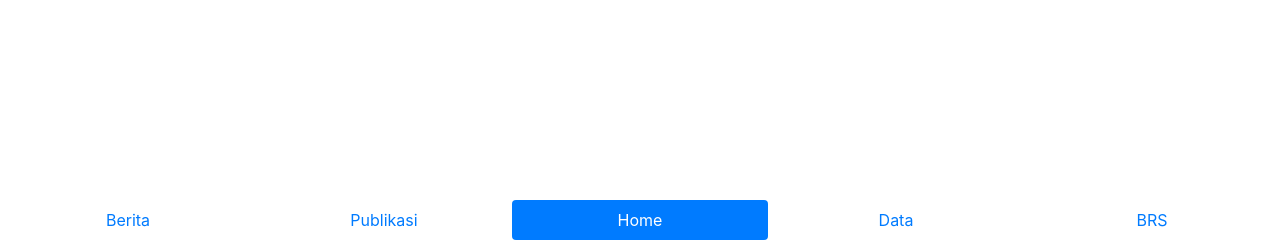
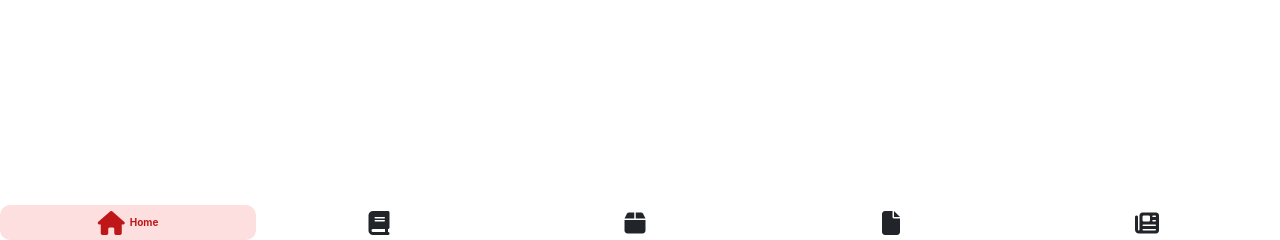
Before and after one commit to yustiar/data-pacitan, a Django app: page / in a window 1280 px wide. Shown: the part 560-800 px from the top of the page. Run offline with Django 3.2, Linux system fonts and the light colour scheme; some libraries are stand-ins or nearby versions.

Commit message:
change nav style 1

```diff
--- a/pacitan_data/static/css/styles.css
+++ b/pacitan_data/static/css/styles.css
@@ -0,0 +1,71 @@
+.ajaxProgess {
+  position: fixed;
+  display: none;
+  width: 100%;
+  height: 100%;
+  top: 0;
+  left: 0;
+  right: 0;
+  bottom: 0;
+  background-color: rgba(255, 220, 184, 0.8);
+  z-index: 2;
+  cursor: pointer;
+}
+.text{
+  position: absolute;
+  top: 50%;
+  left: 50%;
+  font-size: 50px;
+  color: white;
+  transform: translate(-50%,-50%);
+  -ms-transform: translate(-50%,-50%);
+}
+
+.tab{
+	background-color: #ffffff;
+	border-radius: 10px;
+	cursor: pointer;
+	display: flex;
+	align-items: center;
+	justify-content: center;
+	transition: background 0.7s linear;
+}
+
+.tab i{
+	font-size: 1.5em;
+	margin-left: 10px;
+}
+
+.tab p{
+	font-weight: bold;
+	font-size: 10px;
+	overflow: hidden;
+	max-width: 0;
+	margin: 10px;
+}
+
+.tab.active p{
+	margin-left: 5px;
+	max-width: 200px;
+	transition: max-width 0.7s linear;
+}
+.nav-item.active.tabhome{
+	background: rgb(253, 223, 223);
+	color: rgb(191, 23, 23);
+}
+.nav-item.active.tabdata{
+	background: rgb(252, 247, 222);
+	color: rgb(191, 146, 23);
+}
+.nav-item.active.tabpublication{
+	background: rgb(222, 253, 224);
+	color: rgb(17, 143, 55);
+}
+.nav-item.active.tabrelease{
+	background: rgb(222, 243, 253);
+	color: rgb(17, 101, 143);
+}
+.nav-item.active.tabnews{
+	background: rgb(240, 222, 253);
+	color: rgb(82, 17, 143);
+}
--- a/pacitan_data/templates/index.html
+++ b/pacitan_data/templates/index.html
@@ -3,62 +3,58 @@
 
 {% block content %}
     <div class="tab-content pb-5" id="pills-tabContent">
-        <div class="tab-pane fade" id="pills-berita" role="tabpanel" aria-labelledby="pills-berita-tab">
-            <div class="container">
-                <div class="row row1 d-flex justify-content-center">
+        <!--### LOADING CIRCLE ###-->
+        <div class="output">
+            <div class="container ">
+                <div class="row d-flex justify-content-center">
                     <div class="col-md-10">
-                        {% for o in posts %}
-                        <div class="card post-box-news border-primary pb-3" style="max-width: 30rem;">
-                            <div class="card-header">Header</div>
-                            <div class="card-body text-primary">
-                                <h5 class="card-title">{{o.title}}</h5>
-                                <p class="card-text">{{o.rl_date}}</p>
+                        <div class="ajaxProgess">
+                            <div class="text">
+                                <div class="spinner-border text-danger" style="width: 8rem; height: 8rem;" role="status">
+                                <span class="sr-only" ></span>
                             </div>
+                            </div>
+
                         </div>
-                        {% endfor %}
                     </div>
                 </div>
-                <div class="row d-flex justify-content-center"><button class="btn btn-dark" type="submit" id="load_news">Load More</button></div>
             </div>
         </div>
 
+        <!--### HOME ###-->
+        <div class="tab-pane fade show active" id="pills-home" role="tabpanel" aria-labelledby="pills-home-tab">Home</div>
+
+        <!--### PUBLIKASI ###-->
         <div class="tab-pane fade" id="pills-publikasi" role="tabpanel" aria-labelledby="pills-publikasi-tab">
-            <div class="container">
+            <div class="container container-publikasi">
                 <div class="row row2 d-flex justify-content-center">
-                    <div class="col-md-10">
-                        {% for o in posts %}
-                        <div class="card post-box-pub border-primary pb-3" style="max-width: 30rem;">
-                            <div class="card-header">Header</div>
-                            <div class="card-body text-primary">
-                                <h5 class="card-title">{{o.title}}</h5>
-                                <p class="card-text">{{o.cover}}</p>
-                            </div>
-                        </div>
-                        {% endfor %}
-                    </div>
+
                 </div>
                 <div class="row d-flex justify-content-center"><button class="btn btn-dark" type="submit" id="load_pub">Load More</button></div>
             </div>
         </div>
 
-        <div class="tab-pane fade show active" id="pills-home" role="tabpanel" aria-labelledby="pills-home-tab">Home</div>
+        <!--### DATA ###-->
         <div class="tab-pane fade" id="pills-data" role="tabpanel" aria-labelledby="pills-data-tab">Data</div>
+
+        <!--### BRS ###-->
         <div class="tab-pane fade" id="pills-brs" role="tabpanel" aria-labelledby="pills-brs-tab">
-            <div class="container">
+            <div class="container container-brs">
                 <div class="row row5 d-flex justify-content-center">
-                    <div class="col-md-10">
-                        {% for o in posts %}
-                        <div class="card post-box-brs border-primary pb-3" style="max-width: 30rem;">
-                            <div class="card-header">Header</div>
-                            <div class="card-body text-primary">
-                                <h5 class="card-title">{{o.title}}</h5>
-                                <p class="card-text">{{o.rl_date}}</p>
-                            </div>
-                        </div>
-                        {% endfor %}
-                    </div>
+
                 </div>
                 <div class="row d-flex justify-content-center"><button class="btn btn-dark" type="submit" id="load_brs">Load More</button></div>
+            </div>
+        </div>
+
+        <!--### BERITA ###-->
+        <div class="tab-pane fade" id="pills-berita" role="tabpanel" aria-labelledby="pills-berita-tab">
+            <div class="container container-berita">
+                <div class="row row1 d-flex justify-content-center">
+
+                </div>
+                <div class="row d-flex justify-content-center text-light"><button class="btn btn-info" type="submit" id="load_news" >Load More</button></div>
+
             </div>
         </div>
     </div>
@@ -69,10 +65,26 @@
     {% csrf_token %}
     <script>
 
+    const tabs = document.querySelectorAll('.nav-item');
+    tabs.forEach(clickedTab => {
+        clickedTab.addEventListener('click', () => {
+            tabs.forEach(tab => {
+                tab.classList.remove('active');
+            });
+            clickedTab.classList.add('active');
+            // var clickedContainer = document.getElement
+            console.log(clickedTab);
+        });
+
+    });
+
+
     $(document).ready(function(){
         ////BERITA////
         //INIT
         $("#pills-berita-tab").on('click',function(){
+            $(".ajaxProgess").show();
+            $(".container-berita").hide();
             $('#header').text('Berita');
             $(window).scrollTop(0);
             $("#load_news").show();
@@ -85,12 +97,13 @@
                 },
                 dataType:'json',
                 success:function(res){
+                    $(".ajaxProgess").hide();
+                    $(".container-berita").show();
                     var _html='';
                     var json_data=res.posts;
                     $.each(json_data,function(index,data){
-                        _html+='<div class="card post-box-news border-primary b-3" style="width: 30rem;">'+
-                            '<div class="card-header">Header</div>'+
-                            '<div class="card-body text-primary">'+
+                        _html+='<div class="card post-box-news border-info m-1" style="width: 30rem;">'+
+                            '<div class="card-body">'+
                             '<h5 class="card-title">'+data.title+'</h5>'+
                             '<p class="card-text">'+data.rl_date+'</p>'+
                             '</div>'+
@@ -98,12 +111,17 @@
                             ;
                        });
                     $(".row1").html(_html);
+                    console.log('success');
 
+                },
+                error: function(XMLHttpRequest, textStatus, errorThrown) {
+                    console.log('error');
                 }
             });
         });
         //ADD MORE
         $("#load_news").on('click',function(){
+            $(".ajaxProgess").show();
             var _currentResult=$(".post-box-news").length;
             $.ajax({
                 url:"{% url 'load_more_news' %}",
@@ -117,12 +135,12 @@
                     $("#load_news").addClass('disabled').text('Loading..');
                 },
                 success:function(res){
+                    $(".ajaxProgess").hide();
                     var _html='';
                     var json_data=res.posts;
                     $.each(json_data,function(index,data){
-                        _html+='<div class="card post-box-news border-primary b-3" style="width: 30rem;">'+
-                            '<div class="card-header">Header</div>'+
-                            '<div class="card-body text-primary">'+
+                        _html+='<div class="card post-box-news border-info m-1" style="width: 30rem;">'+
+                            '<div class="card-body">'+
                             '<h5 class="card-title">'+data.title+'</h5>'+
                             '<p class="card-text">'+data.rl_date+'</p>'+
                             '</div>'+
@@ -145,6 +163,8 @@
         ////PUBLIKASI////
         //INIT
         $("#pills-publikasi-tab").on('click',function(){
+            $(".ajaxProgess").show();
+            $(".container-publiaksi").hide();
             $('#header').text('Publikasi');
             $(window).scrollTop(0);
             $("#load_pub").show();
@@ -157,12 +177,13 @@
                 },
                 dataType:'json',
                 success:function(res){
+                    $(".ajaxProgess").hide();
+                    $(".container-berita").show();
                     var _html='';
                     var json_data=res.posts;
                     $.each(json_data,function(index,data){
-                        _html+='<div class="card post-box-pub border-primary b-3" style="width: 30rem;">'+
-                            '<div class="card-header">Header</div>'+
-                            '<div class="card-body text-primary">'+
+                        _html+='<div class="card post-box-news border-info m-1" style="width: 30rem;">'+
+                            '<div class="card-body">'+
                             '<h5 class="card-title">'+data.title+'</h5>'+
                             '<p class="card-text">'+data.rl_date+'</p>'+
                             '</div>'+
@@ -176,6 +197,7 @@
         });
         //ADD MORE
         $("#load_pub").on('click',function(){
+            $(".ajaxProgess").show();
             var _currentResult=$(".post-box-pub").length;
             $.ajax({
             	url:"{% url 'load_more_pub' %}",
@@ -189,12 +211,12 @@
             		$("#load_pub").addClass('disabled').text('Loading..');
             	},
             	success:function(res){
+                    $(".ajaxProgess").hide();
             		var _html='';
             		var json_data=res.posts;
             		$.each(json_data,function(index,data){
-            			_html+='<div class="card post-box-pub border-primary b-3" style="width: 30rem;">'+
-                            '<div class="card-header">Header</div>'+
-                            '<div class="card-body text-primary">'+
+            			_html+='<div class="card post-box-news border-info m-1" style="width: 30rem;">'+
+                            '<div class="card-body">'+
                             '<h5 class="card-title">'+data.title+'</h5>'+
                             '<p class="card-text">'+data.rl_date+'</p>'+
                             '</div>'+
@@ -217,6 +239,8 @@
         ////BRS////
         //INIT
         $("#pills-brs-tab").on('click',function(){
+            $(".ajaxProgess").show();
+            $(".container-brs").hide();
             $('#header').text('Berita Resmi Statistik');
             $(window).scrollTop(0);
             $("#load_pub").show();
@@ -229,12 +253,13 @@
                 },
                 dataType:'json',
                 success:function(res){
+                    $(".ajaxProgess").hide();
+                    $(".container-brs").show();
                     var _html='';
                     var json_data=res.posts;
                     $.each(json_data,function(index,data){
-                        _html+='<div class="card post-box-brs border-primary b-3" style="width: 30rem;">'+
-                            '<div class="card-header">Header</div>'+
-                            '<div class="card-body text-primary">'+
+                        _html+='<div class="card post-box-news border-info m-1" style="width: 30rem;">'+
+                            '<div class="card-body">'+
                             '<h5 class="card-title">'+data.title+'</h5>'+
                             '<p class="card-text">'+data.rl_date+'</p>'+
                             '</div>'+
@@ -248,6 +273,7 @@
         });
         //ADD MORE
         $("#load_brs").on('click',function(){
+            $(".ajaxProgess").show();
             var _currentResult=$(".post-box-brs").length;
             $.ajax({
                 url:"{% url 'load_more_brs' %}",
@@ -261,12 +287,12 @@
                     $("#load_brs").addClass('disabled').text('Loading..');
                 },
                 success:function(res){
+                    $(".ajaxProgess").hide();
                     var _html='';
                     var json_data=res.posts;
                     $.each(json_data,function(index,data){
-                        _html+='<div class="card post-box-brs border-primary b-3" style="width: 30rem;">'+
-                            '<div class="card-header">Header</div>'+
-                            '<div class="card-body text-primary">'+
+                        _html+='<div class="card post-box-news border-info m-1" style="width: 30rem;">'+
+                            '<div class="card-body">'+
                             '<h5 class="card-title">'+data.title+'</h5>'+
                             '<p class="card-text">'+data.rl_date+'</p>'+
                             '</div>'+
--- a/pacitan_data/templates/snippets/footer.html
+++ b/pacitan_data/templates/snippets/footer.html
@@ -1,20 +1,23 @@
 {% load static %}
-	<div>
-		<ul class="nav nav-pills fixed-bottom nav-justified w-100 bg-white" id="pills-tab" role="tablist">
-			<li class="nav-item">
-				<a class="nav-link" id="pills-berita-tab" data-toggle="pill" href="#pills-berita" role="tab" aria-controls="pills-berita" aria-selected="false">Berita</a>
+	<ul class=" nav nav-pills fixed-bottom nav-justified w-100 bg-white" id="pills-tab" role="tablist">
+		<li class="tab tabhome nav-item active">
+			<i class="fas fa-home" id="pills-home-tab" data-toggle="pill" href="#pills-home" role="tab" aria-controls="pills-home"></i>
+			<p>Home</p>
 		</li>
-			<li class="nav-item">
-				<a class="nav-link" id="pills-publikasi-tab" data-toggle="pill" href="#pills-publikasi" role="tab" aria-controls="pills-publikasi" aria-selected="false">Publikasi</a>
+		<li class="tab tabpublication nav-item">
+			<i class="fas fa-book" id="pills-publikasi-tab" data-toggle="pill" href="#pills-publikasi" role="tab" aria-controls="pills-publikasi"></i>
+			<p>Publication</p>
 		</li>
-			<li class="nav-item">
-				<a class="nav-link active" id="pills-home-tab" data-toggle="pill" href="#pills-home" role="tab" aria-controls="pills-home" aria-selected="true">Home</a>
+		<li class="tab tabdata nav-item">
+			<i class="fas fa-box" id="pills-data-tab" data-toggle="pill" href="#pills-data" role="tab" aria-controls="pills-data"></i>
+			<p>Data</p>
 		</li>
-			<li class="nav-item">
-				<a class="nav-link" id="pills-data-tab" data-toggle="pill" href="#pills-data" role="tab" aria-controls="pills-data" aria-selected="false">Data</a>
+		<li class="tab tabrelease nav-item">
+			<i class="fas fa-file" id="pills-brs-tab" data-toggle="pill" href="#pills-brs" role="tab" aria-controls="pills-brs"></i>
+			<p>Release</p>
 		</li>
-			<li class="nav-item">
-				<a class="nav-link" id="pills-brs-tab" data-toggle="pill" href="#pills-brs" role="tab" aria-controls="pills-brs" aria-selected="false">BRS</a>
+		<li class="tab tabnews nav-item">
+			<i class="fas fa-newspaper" id="pills-berita-tab" data-toggle="pill" href="#pills-berita" role="tab" aria-controls="pills-berita"></i>
+			<p>News</p>
 		</li>
 	</ul>
-	</div>
--- a/pacitan_data/templates/snippets/head.html
+++ b/pacitan_data/templates/snippets/head.html
@@ -3,5 +3,7 @@
 	<title>Bootstrap Example</title>
 	<meta charset="utf-8">
 	<meta name="viewport" content="width=device-width, initial-scale=1">
-	<link rel="stylesheet" href="https://stackpath.bootstrapcdn.com/bootstrap/4.1.3/css/bootstrap.min.css" integrity="sha384-MCw98/SFnGE8fJT3GXwEOngsV7Zt27NXFoaoApmYm81iuXoPkFOJwJ8ERdknLPMO" crossorigin="anonymous">
+	<link rel="stylesheet" href="https://stackpath.bootstrapcdn.com/bootstrap/4.4.1/css/bootstrap.min.css" integrity="sha384-Vkoo8x4CGsO3+Hhxv8T/Q5PaXtkKtu6ug5TOeNV6gBiFeWPGFN9MuhOf23Q9Ifjh" crossorigin="anonymous">
+	<link rel="stylesheet" type="text/css" href="{% static "css/styles.css" %}">
+	<script src="https://kit.fontawesome.com/9db8bc717b.js" crossorigin="anonymous"></script>
 </head>
--- a/pacitan_data/templates/snippets/scripts.html
+++ b/pacitan_data/templates/snippets/scripts.html
@@ -1,4 +1,5 @@
 {% load static %}
 	<script src="https://cdnjs.cloudflare.com/ajax/libs/jquery/3.6.0/jquery.js"></script>
-	<script src="https://cdnjs.cloudflare.com/ajax/libs/popper.js/1.14.3/umd/popper.min.js" integrity="sha384-ZMP7rVo3mIykV+2+9J3UJ46jBk0WLaUAdn689aCwoqbBJiSnjAK/l8WvCWPIPm49" crossorigin="anonymous"></script>
-	<script src="https://stackpath.bootstrapcdn.com/bootstrap/4.1.3/js/bootstrap.min.js" integrity="sha384-ChfqqxuZUCnJSK3+MXmPNIyE6ZbWh2IMqE241rYiqJxyMiZ6OW/JmZQ5stwEULTy" crossorigin="anonymous"></script>
+	<script src="https://cdn.jsdelivr.net/npm/popper.js@1.16.0/dist/umd/popper.min.js" integrity="sha384-Q6E9RHvbIyZFJoft+2mJbHaEWldlvI9IOYy5n3zV9zzTtmI3UksdQRVvoxMfooAo" crossorigin="anonymous"></script>
+	<script src="https://stackpath.bootstrapcdn.com/bootstrap/4.4.1/js/bootstrap.min.js" integrity="sha384-wfSDF2E50Y2D1uUdj0O3uMBJnjuUD4Ih7YwaYd1iqfktj0Uod8GCExl3Og8ifwB6" crossorigin="anonymous"></script>
+	<script src="https://unpkg.com/boxicons@latest/dist/boxicons.js"></script>
```
Lines whose indentation alone changed are shown as unchanged.
